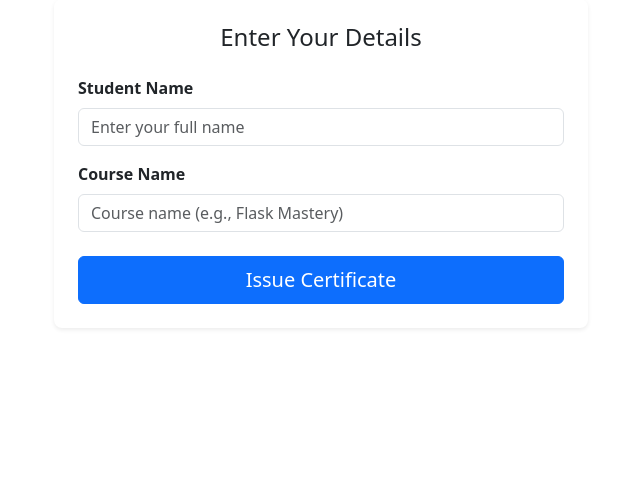
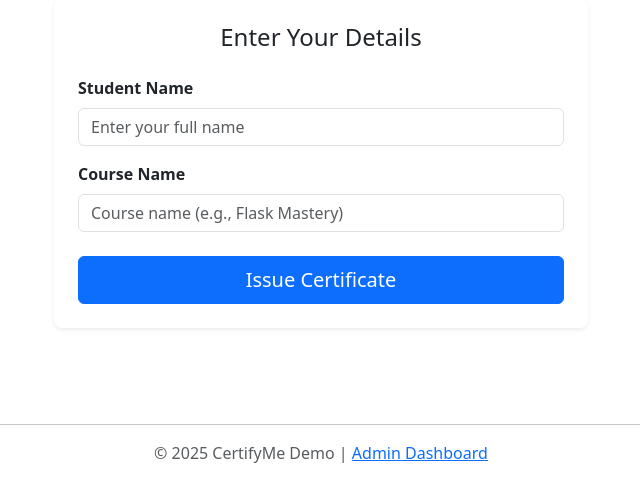
Before and after one commit to Manish881-hub/CertifyME, a Flask app: page / in a window 1280 px wide. Shown: the part 297-800 px from the top of the page, without its empty margins (319-959 px from the left). Run offline with Flask 3, Linux system fonts and the light colour scheme.

Commit message:
feat: Add initial application structure, certificate generation, viewing, and admin management with new routes and templates.

```diff
--- a/app/templates/base.html
+++ b/app/templates/base.html
@@ -28,6 +28,13 @@
         {% endwith %}
         {% block content %}{% endblock %}
     </div>
+
+    <footer class="text-center mt-5 mb-3">
+        <hr>
+        <p class="text-muted">
+            &copy; 2025 CertifyMe Demo | <a href="{{ url_for('admin') }}">Admin Dashboard</a>
+        </p>
+    </footer>
 </body>
 
 </html>
```
